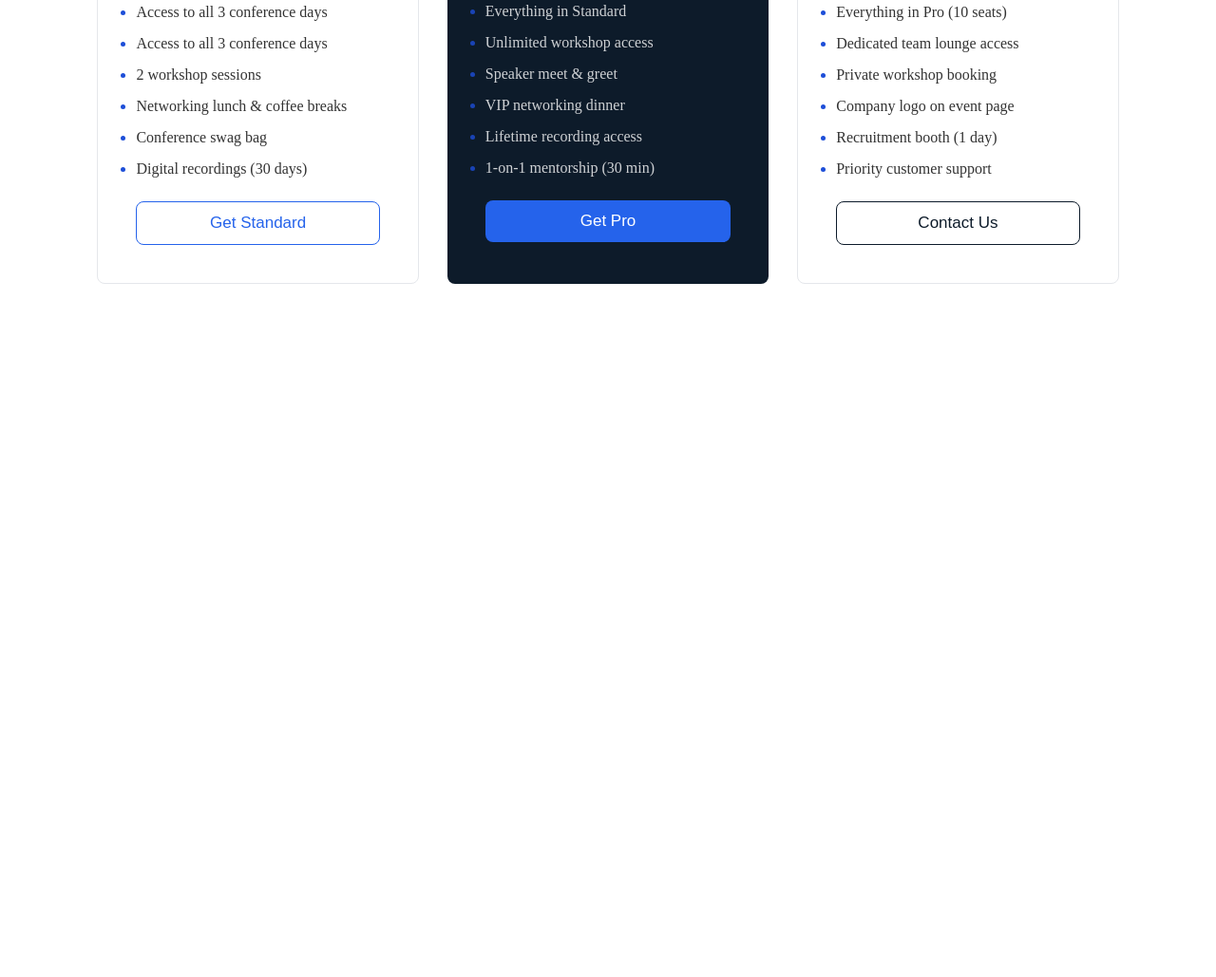
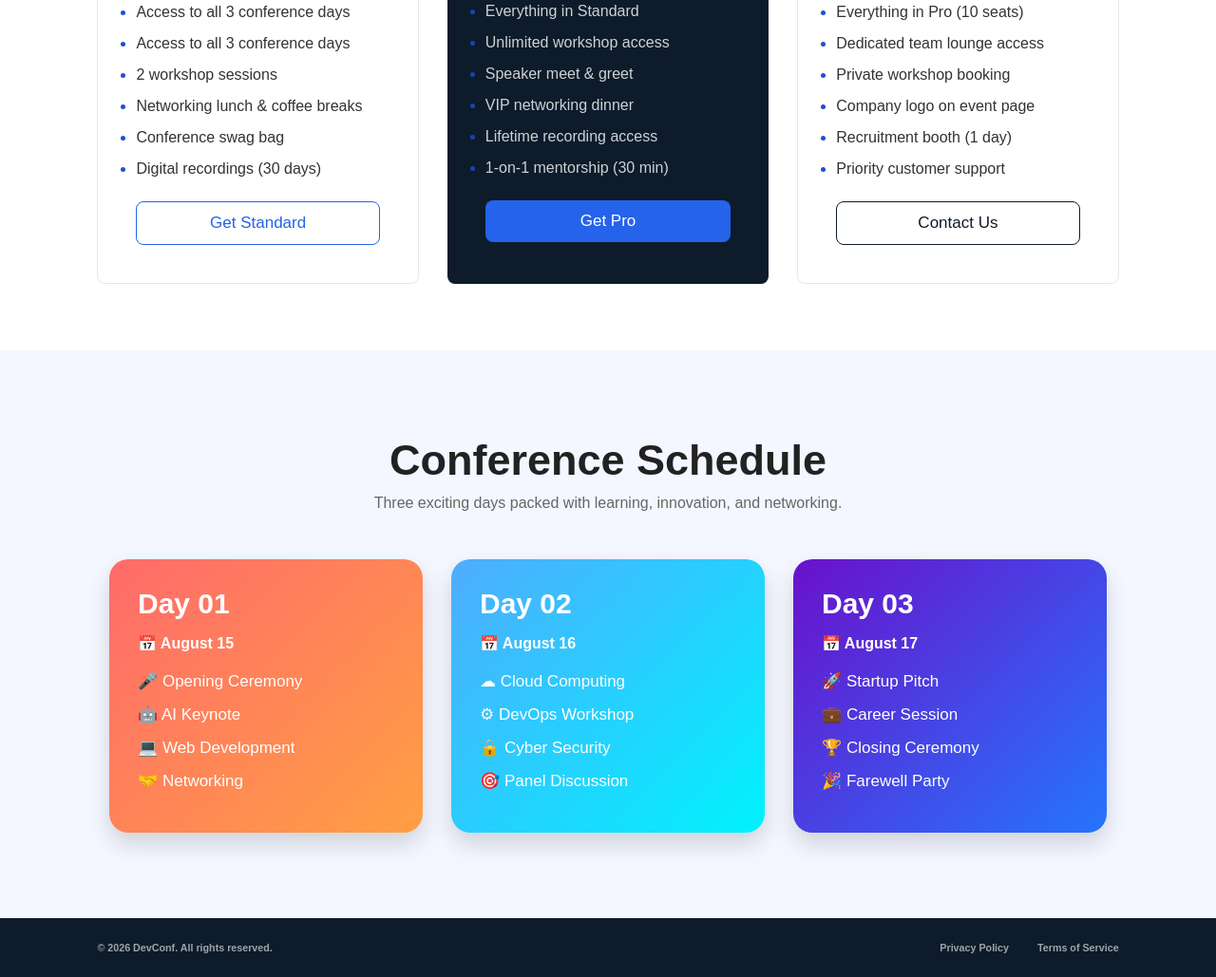
Before and after one commit to rafioulislam42/DEVCON, a plain HTML site: page index.html in a window 1280 px wide. Shown: the part 2295-3324 px from the top of the page at 95% size. Before the commit the page ends 2664 px from the top, so only its background shows below. Drawn offline with Linux system fonts and the light colour scheme.

Commit message:
completed project

```diff
--- a/index.html
+++ b/index.html
@@ -84,8 +84,8 @@
 
         <section class="secure-section ">
             <div class="secure-text">
-            <h1>Secure Your Spot</h1>
-            <p>Early-bird pricing ends August 15, 2026.</p>
+                <h1>Secure Your Spot</h1>
+                <p>Early-bird pricing ends August 15, 2026.</p>
             </div>
 
 
@@ -140,7 +140,77 @@
                 </div>
             </section>
         </section>
+
+        <!-- Ai generated section -->
+
+        <section class="schedule">
+            <div class="container">
+
+                <div class="heading">
+                    <h2>Conference Schedule</h2>
+                    <p>Three exciting days packed with learning, innovation, and networking.</p>
+                </div>
+
+                <div class="schedule-box">
+
+                    <div class="card day1">
+                        <h3>Day 01</h3>
+                        <p class="date">📅 August 15</p>
+
+                        <ul>
+                            <li>🎤 Opening Ceremony</li>
+                            <li>🤖 AI Keynote</li>
+                            <li>💻 Web Development</li>
+                            <li>🤝 Networking</li>
+                        </ul>
+                    </div>
+
+                    <div class="card day2">
+                        <h3>Day 02</h3>
+                        <p class="date">📅 August 16</p>
+
+                        <ul>
+                            <li>☁ Cloud Computing</li>
+                            <li>⚙ DevOps Workshop</li>
+                            <li>🔒 Cyber Security</li>
+                            <li>🎯 Panel Discussion</li>
+                        </ul>
+                    </div>
+
+                    <div class="card day3">
+                        <h3>Day 03</h3>
+                        <p class="date">📅 August 17</p>
+
+                        <ul>
+                            <li>🚀 Startup Pitch</li>
+                            <li>💼 Career Session</li>
+                            <li>🏆 Closing Ceremony</li>
+                            <li>🎉 Farewell Party</li>
+                        </ul>
+                    </div>
+
+                </div>
+
+            </div>
+        </section>
     </main>
+
+    <!-- Start of footer Section -->
+    <footer>
+        <section class="footer-section">
+            <section>
+                <h6>© 2026 DevConf. All rights reserved.</h6>
+            </section>
+            <section>
+                <div>
+                    <h6>Privacy Policy</h6>
+                    <h6>Terms of Service</h6>
+                </div>
+
+            </section>
+        </section>
+
+    </footer>
 </body>
 
 </html>
--- a/style.css
+++ b/style.css
@@ -254,3 +254,103 @@ header section .header-text p{
     font-size: 17px;
     cursor: pointer;
 }
+
+/* ai-genarated */
+
+*{
+    margin:0;
+    padding:0;
+    box-sizing:border-box;
+    font-family:Arial, Helvetica, sans-serif;
+}
+
+.schedule{
+    padding:90px 8%;
+    background:#f4f7ff;
+}
+
+.heading{
+    text-align:center;
+    margin-bottom:50px;
+}
+
+.heading h2{
+    font-size:45px;
+    color:#222;
+}
+
+.heading p{
+    color:#666;
+    margin-top:10px;
+}
+
+.schedule-box{
+    display:flex;
+    justify-content:center;
+    gap:30px;
+    flex-wrap:wrap;
+}
+
+.card{
+    width:330px;
+    color:#fff;
+    padding:30px;
+    border-radius:20px;
+    transition:.4s;
+    box-shadow:0 12px 25px rgba(0,0,0,.15);
+}
+
+.card:hover{
+    transform:translateY(-12px) scale(1.03);
+}
+
+.day1{
+    background:linear-gradient(135deg,#ff6b6b,#ff9f43);
+}
+
+.day2{
+    background:linear-gradient(135deg,#4facfe,#00f2fe);
+}
+
+.day3{
+    background:linear-gradient(135deg,#6a11cb,#2575fc);
+}
+
+.card h3{
+    font-size:30px;
+    margin-bottom:8px;
+}
+
+.date{
+    font-weight:bold;
+    margin-bottom:20px;
+}
+
+.card ul{
+    list-style:none;
+}
+
+.card ul li{
+    margin:14px 0;
+    font-size:17px;
+}
+
+/* footer-section */
+footer{
+    background-color: #0D1B2A;
+    padding: 15px 0px;
+}
+.footer-section{
+    margin: 10px 8%;
+    display: flex;
+    justify-content: space-between;
+    color: #FFFFFF;
+    opacity: 0.6;
+    align-items: center;
+
+}
+footer div{
+    display: flex;
+    gap: 30px;
+    align-items: center;
+}
```
